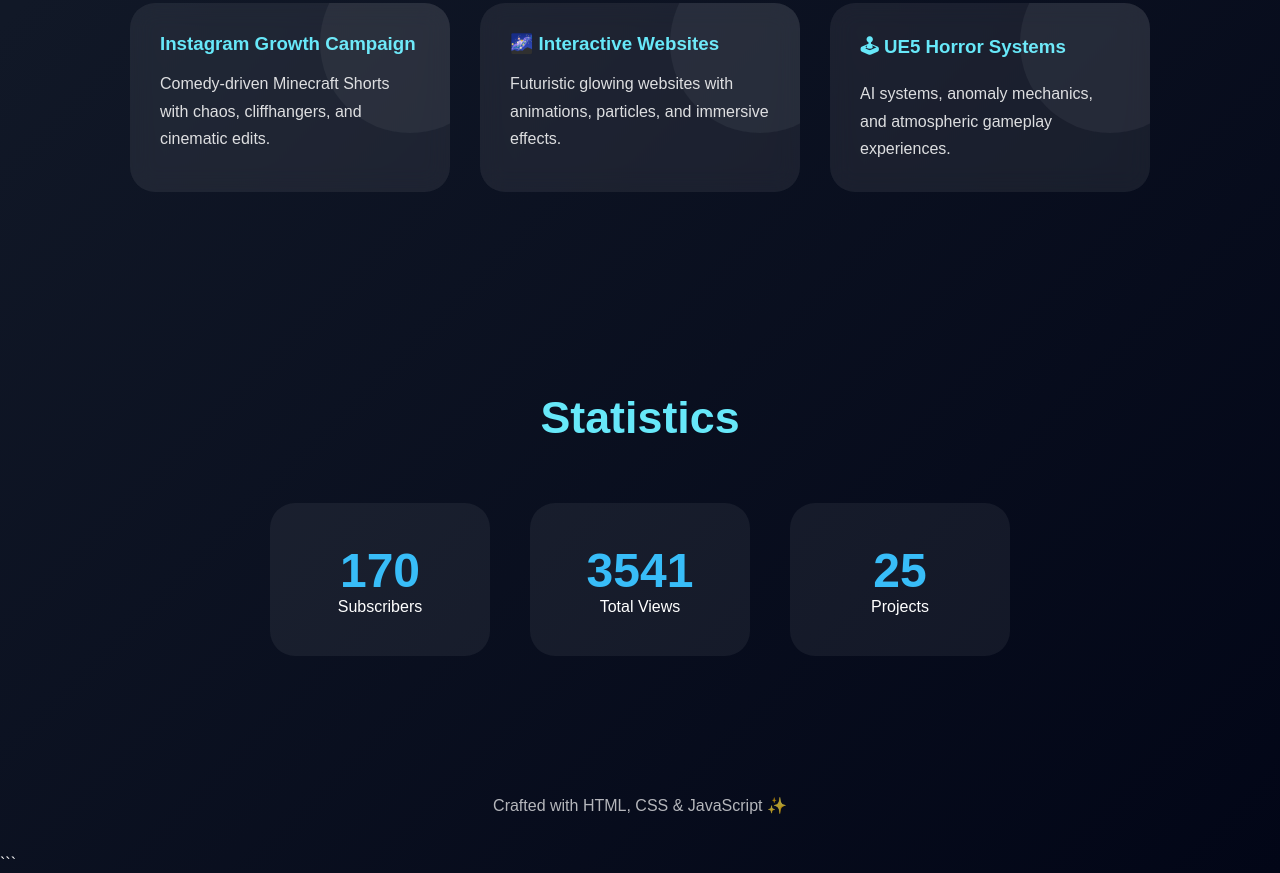
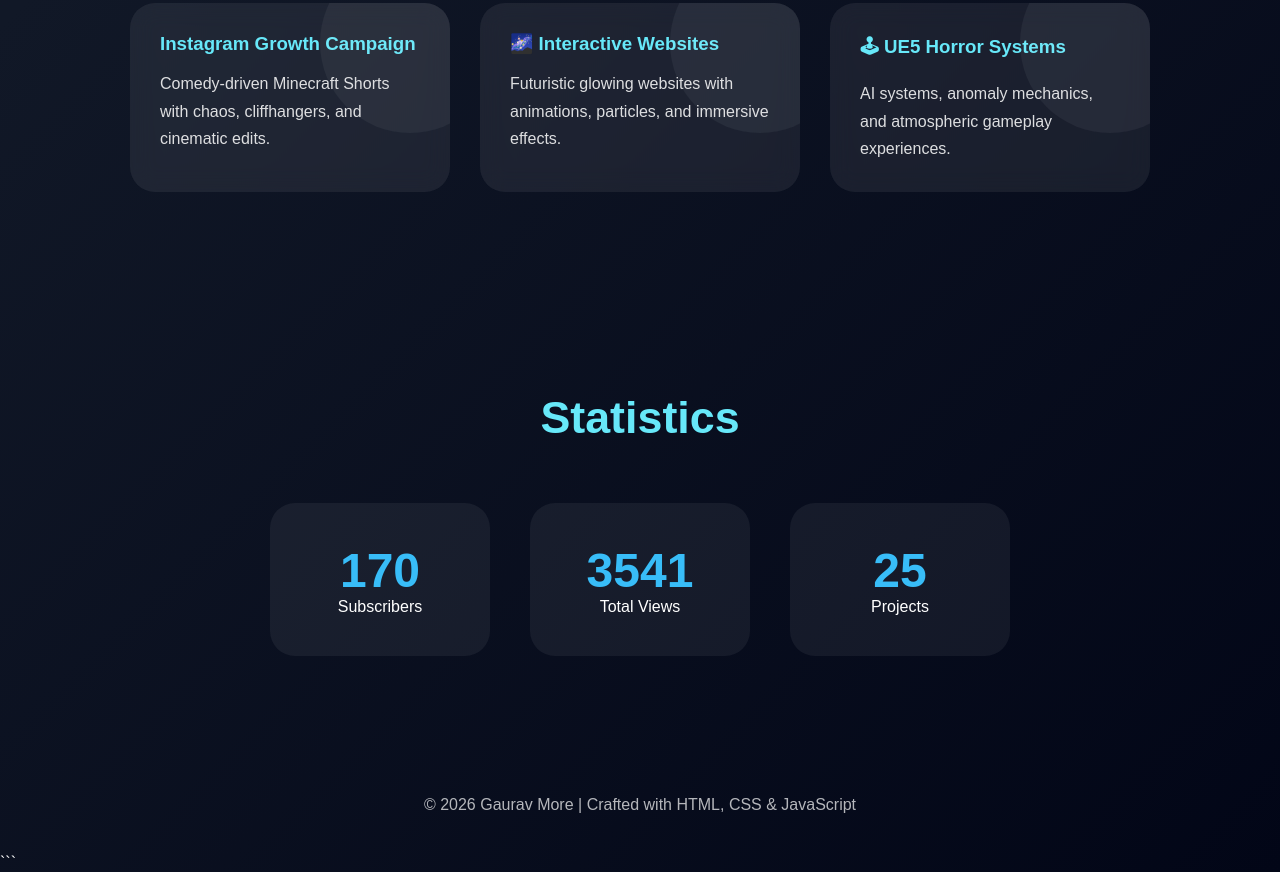
Before and after one commit to shroudchang22-cell/HitNRunStudio.io, a plain HTML site: page index.html in a window 1280 px wide. Shown: the part 2106-2979 px from the top of the page. Drawn offline with Linux system fonts and the light colour scheme.

Commit message:
Update index.html

```diff
--- a/index.html
+++ b/index.html
@@ -491,7 +491,7 @@ footer{
 </section>
 
 <footer>
-    Crafted with HTML, CSS & JavaScript ✨
+    © 2026 Gaurav More | Crafted with HTML, CSS & JavaScript
 </footer>
 
 <script>
```
